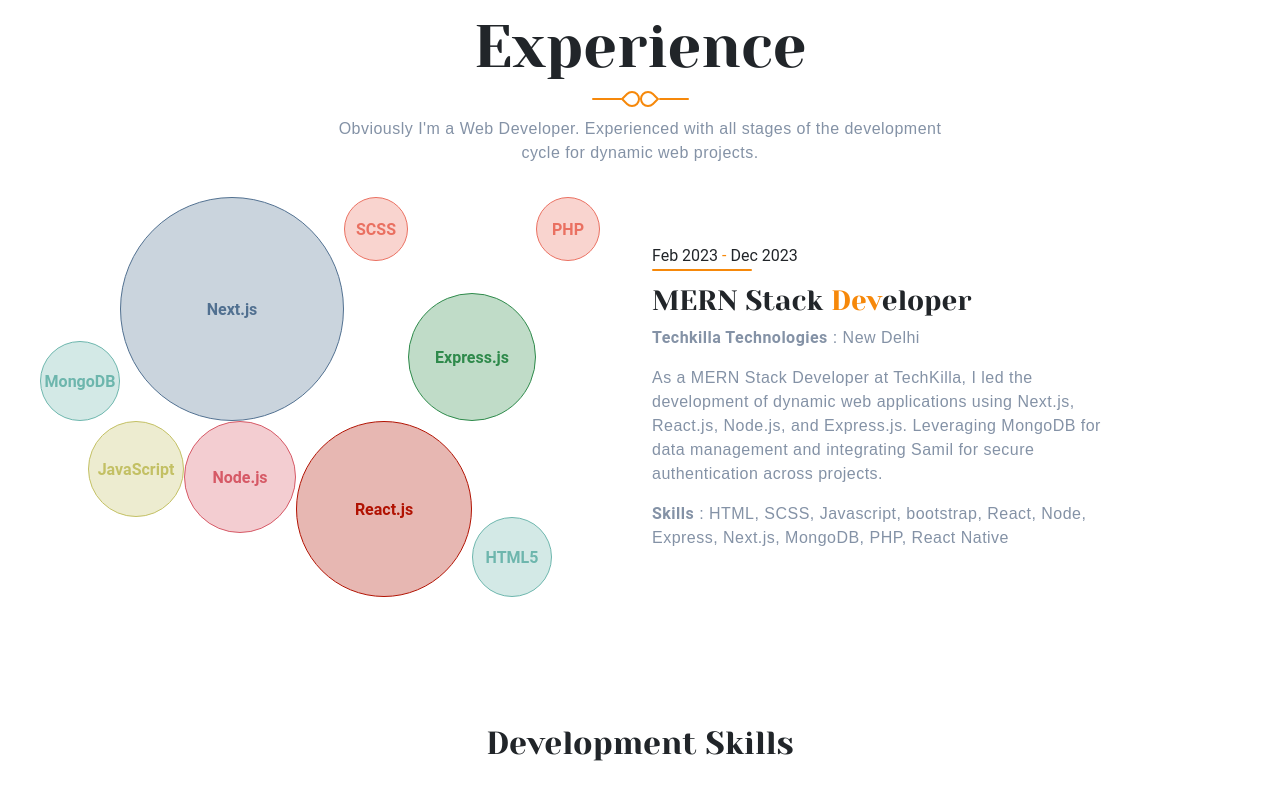
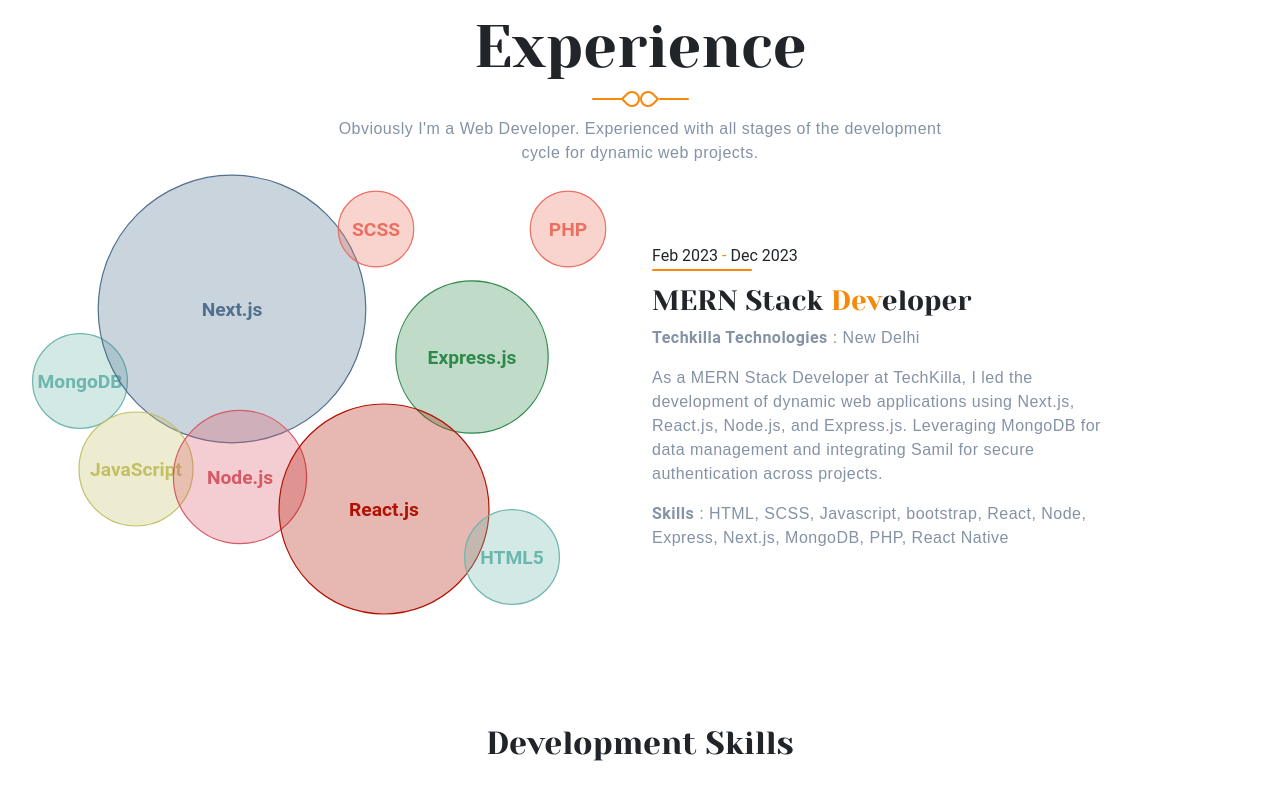
Before and after one commit to kabawat/portfolio, a Next.js app: page / in a window 1280 px wide. Shown: the part 1514-2314 px from the top of the page. Built offline with nearby package versions, Linux system fonts and the light colour scheme.

Commit message:
revere version

```diff
--- a/public/scss/_home.scss
+++ b/public/scss/_home.scss
@@ -59,8 +59,8 @@
 @mixin desc-styles {
     font-size: 18px;
     text-align: center;
-    color: #f1f0f0;
-    // font-family: 'Yeseva One', cursive;
+    color: #fff;
+    font-family: 'Yeseva One', cursive;
 }
 
 @mixin masking-animation {
@@ -163,15 +163,15 @@
 
     @media screen and (max-width : 768px) {
         h1 {
+            font-size: 50px;
+        }
+
+        h2 {
             font-size: 40px;
         }
 
-        h2 {
+        h3 {
             font-size: 30px;
-        }
-
-        h3 {
-            font-size: 20px;
         }
     }
 
--- a/public/scss/_style.scss
+++ b/public/scss/_style.scss
@@ -36,7 +36,7 @@
     right: 5px;
     z-index: 99;
     text-align: center;
-    color: #44862f;
+    color: #fff;
     font-size: 25px;
     cursor: pointer;
     border-radius: 50%;
--- a/src/app/layout.js
+++ /dev/null
@@ -1,25 +0,0 @@
-import { Inter } from "next/font/google";
-import "@/styles/globals.scss";
-import LayoutHelper from "@/helper/layoutHelper";
-
-const inter = Inter({ subsets: ["latin"] });
-
-export const metadata = {
-  title: "Kabawat",
-  description: "Welcome to Mukesh Singh Kabawat's portfolio website. As a skilled software engineer, I showcase my expertise through projects and achievements. Explore my work to witness innovation and excellence in action.",
-};
-
-export default function RootLayout({ children }) {
-  return (
-    <html lang="en">
-      <head>
-        <title>{metadata.title}</title>
-        <meta name="description" content={metadata.description} />
-      </head>
-      <body className={inter.className}>
-        <LayoutHelper />
-        {children}
-      </body>
-    </html>
-  );
-}
--- a/src/app/page.js
+++ /dev/null
@@ -1,13 +0,0 @@
-import React from 'react'
-import Home from './home'
-export const metadata = {
-  title: "Mukesh Singh",
-  description: "Mukesh Singh Kabawat",
-};
-const Page = () => {
-  return (
-    <Home/>
-  )
-}
-
-export default Page
--- a/src/components/common/ScrollToTop.js
+++ b/src/components/common/ScrollToTop.js
@@ -1,5 +1,5 @@
 import { useEffect, useState } from "react";
-import { RiArrowUpDoubleLine } from "react-icons/ri";
+
 export default function ScrollToTop() {
   const [isVisible, setIsVisible] = useState(false);
 
@@ -32,7 +32,7 @@
       {isVisible && (
         <>
           <div className="scroll-top" onClick={scrollToTop}>
-           <RiArrowUpDoubleLine/>
+            <i className="bi bi-arrow-up-short"></i>
           </div>
         </>
       )}
--- a/src/components/common/Skills.js
+++ b/src/components/common/Skills.js
@@ -3,23 +3,23 @@
 const Skills = () => {
     return (
         <dl className="skills-diagram">
-            <dt data-aos="zoom-in-down" data-aos-delay="500" className="skill-5">MongoDB</dt>
+            <dt className="skill-5">MongoDB</dt>
             <dd>5</dd>
-            <dt data-aos="zoom-in-down" data-aos-delay="100" className="skill-10">Next.js</dt>
+            <dt className="skill-10">Next.js</dt>
             <dd>10</dd>
-            <dt data-aos="zoom-in-down" data-aos-delay="400" className="skill-4">SCSS</dt>
+            <dt className="skill-4">SCSS</dt>
             <dd>3</dd>
-            <dt data-aos="zoom-in-down" data-aos-delay="800" className="skill-8">Express.js</dt>
+            <dt className="skill-8">Express.js</dt>
             <dd>8</dd>
-            <dt data-aos="zoom-in-down" data-aos-delay="400" className="skill-4">PHP</dt>
+            <dt className="skill-4">PHP</dt>
             <dd>4</dd>
-            <dt data-aos="zoom-in-down" data-aos-delay="600" className="skill-6">JavaScript</dt>
+            <dt className="skill-6">JavaScript</dt>
             <dd>6</dd>
-            <dt data-aos="zoom-in-down" data-aos-delay="700" className="skill-7">Node.js</dt>
+            <dt className="skill-7">Node.js</dt>
             <dd>7</dd>
-            <dt data-aos="zoom-in-down" data-aos-delay="900" className="skill-9">React.js</dt>
+            <dt className="skill-9">React.js</dt>
             <dd>9</dd>
-            <dt data-aos="zoom-in-down" data-aos-delay="500" className="skill-5">HTML5</dt>
+            <dt className="skill-5">HTML5</dt>
             <dd>3</dd>
         </dl>
     )
--- a/src/helper/layoutHelper.js
+++ b/src/pages/_app.js
@@ -1,4 +1,3 @@
-"use client"
 import ScrollToTop from '@/components/common/ScrollToTop';
 import { useEffect } from 'react';
 import "react-circular-progressbar/dist/styles.css";
@@ -8,7 +7,7 @@
 import 'aos/dist/aos.css';
 import AOS from 'aos';
 
-export default function App() {
+export default function App({ Component, pageProps }) {
   useEffect(() => {
     AOS.init({
       duration: 1200,
@@ -16,6 +15,7 @@
   }, []);
 
   return <>
+    <Component {...pageProps} />
     <ScrollToTop />
   </>
 }
--- /dev/null
+++ b/src/pages/_document.js
@@ -0,0 +1,13 @@
+import { Html, Head, Main, NextScript } from 'next/document'
+
+export default function Document() {
+  return (
+    <Html lang="en">
+      <Head />
+      <body>
+        <Main />
+        <NextScript />
+      </body>
+    </Html>
+  )
+}
--- /dev/null
+++ b/src/pages/api/hello.js
@@ -0,0 +1,5 @@
+// Next.js API route support: https://nextjs.org/docs/api-routes/introduction
+
+export default function handler(req, res) {
+  res.status(200).json({ name: 'John Doe' })
+}
```
Also changed, not shown: src/pages/index.js (renamed from src/app/home/index.js, +7 -1 lines), 1 other file (tests, documents, lock files or other folders).
